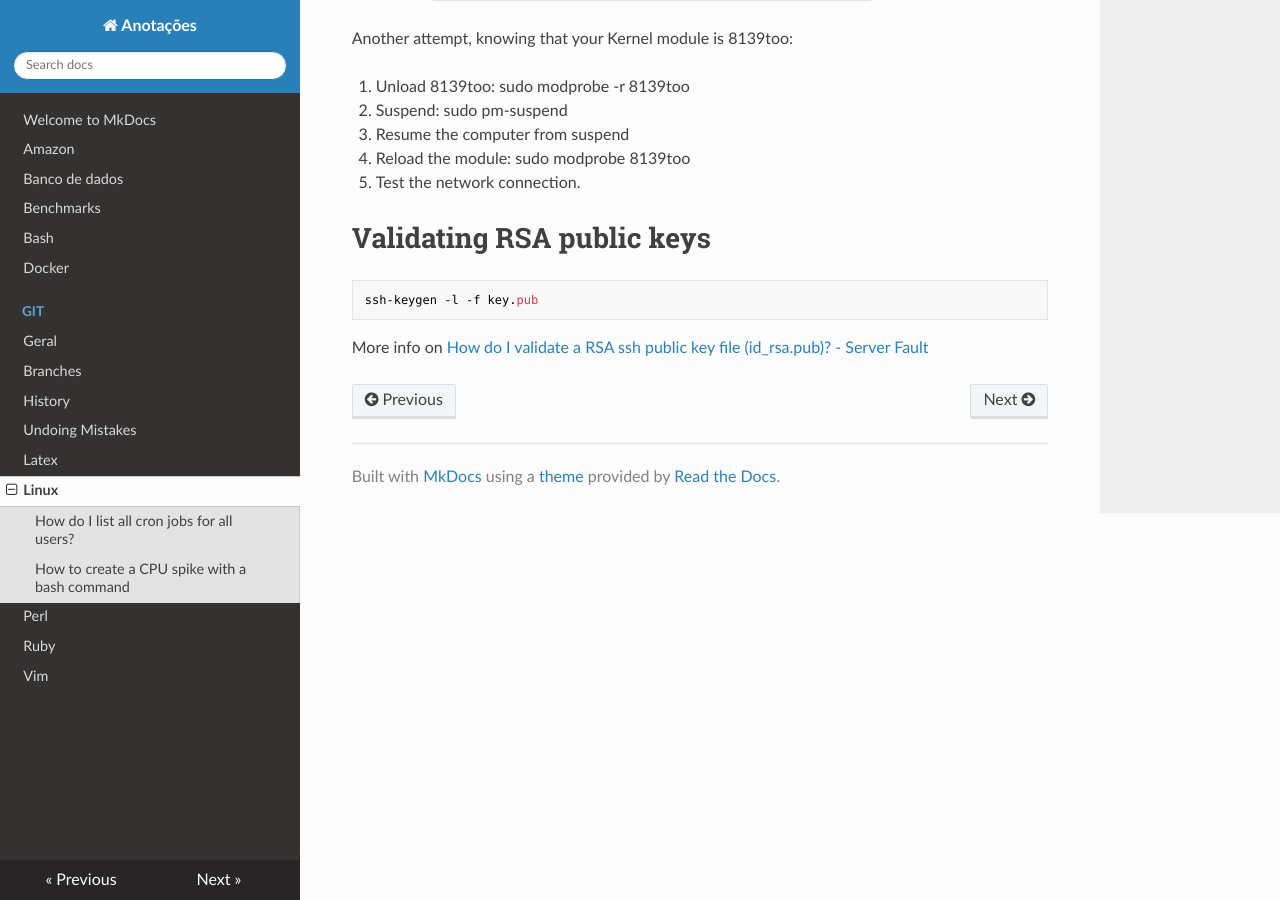
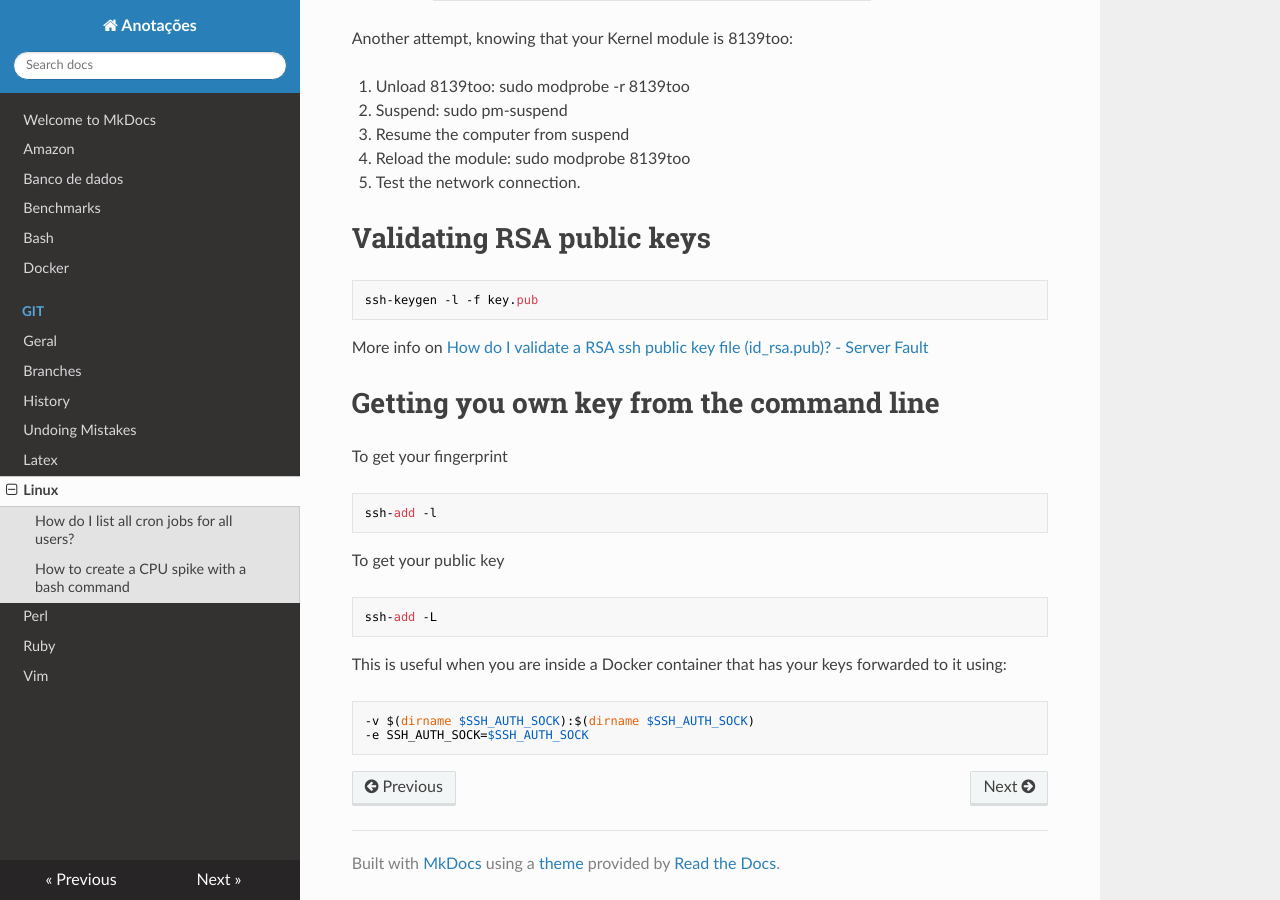
Before and after one commit to hposca/useful_notes, an MkDocs documentation site: the page built from docs/linux.md, in a window 1280 px wide and 900 px high, scrolled down 5404 px. Built offline with MkDocs 1.6.1, drawn with Linux system fonts in a browser that asks for light colours; nearby versions of some CDN libraries; old or Windows-style settings are respelled for this version of MkDocs.

Commit message:
Getting you own public key info

```diff
--- a/docs/linux.md
+++ b/docs/linux.md
@@ -253,3 +253,18 @@ Another attempt, knowing that your Kernel module is 8139too:
     ssh-keygen -l -f key.pub
 
 More info on [How do I validate a RSA ssh public key file (id_rsa.pub)? - Server Fault](http://serverfault.com/questions/453296/how-do-i-validate-a-rsa-ssh-public-key-file-id-rsa-pub)
+
+# Getting you own key from the command line
+
+To get your fingerprint
+
+    ssh-add -l
+
+To get your public key
+
+    ssh-add -L
+
+This is useful when you are inside a Docker container that has your keys forwarded to it using:
+
+    -v $(dirname $SSH_AUTH_SOCK):$(dirname $SSH_AUTH_SOCK)
+    -e SSH_AUTH_SOCK=$SSH_AUTH_SOCK
```
